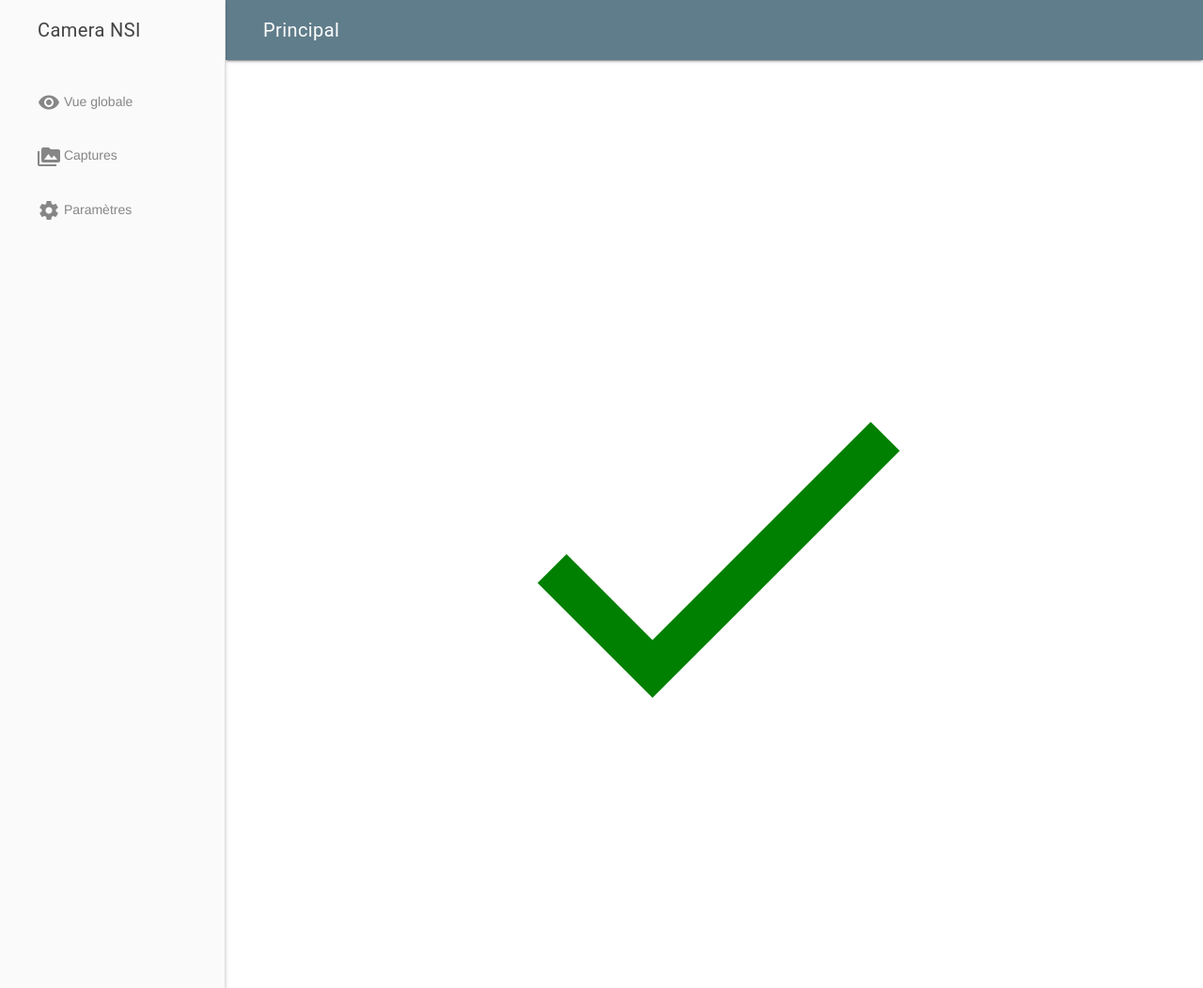
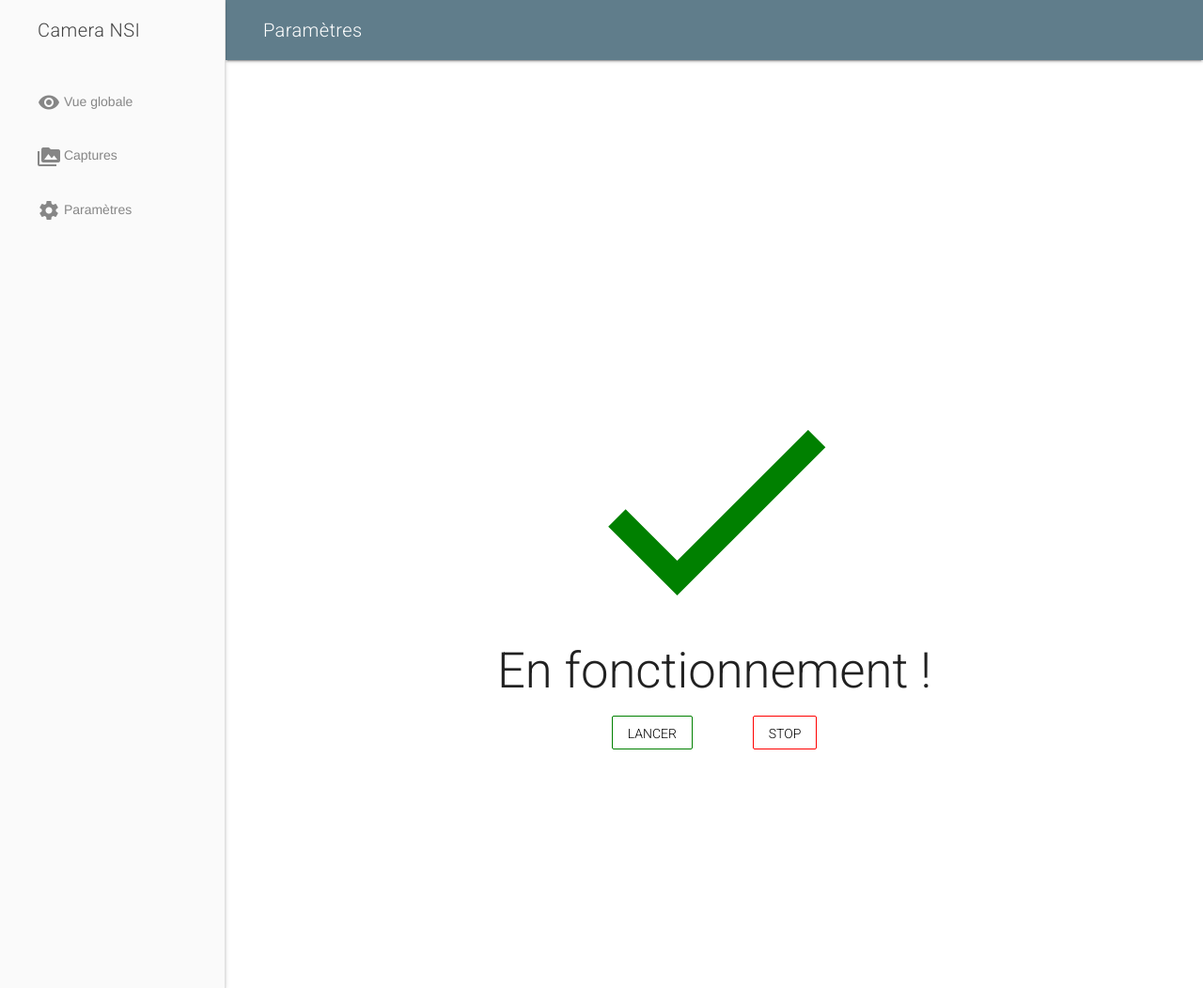
Before and after one commit to Glowstoner/camera_nsi, a PHP site: page /main.html in a window 1280 px wide. Shown: the whole page at 94% size. Run offline with PHP 8.4, Linux system fonts and the light colour scheme.

Commit message:
Added main panel html visual

```diff
--- a/web/main.css
+++ b/web/main.css
@@ -1,20 +1,25 @@
-#mainglobal {
-    position: absolute;
-    margin: auto;
-    top: 0;
-    right: 0;
-    bottom: 0;
-    left: 0;
-    width: 70%;
-    height: 70%;
+#maingloballogo {
+    color: green;
+    font-size: 30vh;
 }
 
-#maingloballogo {
-    color: green;
-    display: inline-block;
-    height: 100%;
-    width: 100%;
-    font-size: 50vh;
+#mainctlinfo {
+    font-size: 5vh;
+    font-family: 'Roboto';
+}
+
+#mainctlbuttonsstop {
+    border: 1px solid red;
+    margin-top: 20px;
+    margin-inline: 30px;
+    font-family: 'Roboto';
+}
+
+#mainctlbuttonsstart {
+    border: 1px solid green;
+    margin-top: 20px;
+    margin-inline: 30px;
+    font-family: 'Roboto';
 }
 
 #main {
--- a/web/main.html
+++ b/web/main.html
@@ -9,6 +9,8 @@
     <script defer src="https://code.getmdl.io/1.3.0/material.min.js"></script>
     <link rel="stylesheet" href="https://fonts.googleapis.com/icon?family=Material+Icons">
     <link rel="stylesheet" href="main.css">
+    <link rel="preconnect" href="https://fonts.gstatic.com">
+    <link href="https://fonts.googleapis.com/css2?family=Roboto:wght@300&display=swap" rel="stylesheet">
 
     <script src="https://code.jquery.com/jquery-3.5.1.min.js"></script>
 </head>
@@ -18,7 +20,7 @@
             <div class="mdl-layout__header-row">
                 <div class="mdl-layout-spacer">
                     <div class="mdl-textfield mdl-js-textfield mdl-textfield--expandable mdl-textfield--floating-label mdl-textfield--align-left">
-                        <span class="mdl-layout-title">Principal</span>
+                        <span class="mdl-layout-title">Paramètres</span>
                     </div>
                 </div>
             </div>
@@ -38,7 +40,14 @@
         <main class="mdl-layout__content">
             <div id="maincontainer">
                 <div id="main">
-                    <span class="material-icons" id="maingloballogo">check</span>
+                    <span class="material-icons" id="maingloballogo">check</span><br>
+                    <p id="mainctlinfo">En fonctionnement !</p>
+                    <button id="mainctlbuttonsstart" class="mdl-button mdl-js-button mdl-js-ripple-effect">
+                        LANCER
+                    </button>
+                    <button id="mainctlbuttonsstop" class="mdl-button mdl-js-button mdl-js-ripple-effect">
+                         STOP
+                    </button>
                 </div>
             </div>
         </main>
```
Also changed, not shown: other parts of web/main.css (+62 -0 lines), web/tmp.html (added, +70 -0 lines), web/picsou.jpeg (added).
